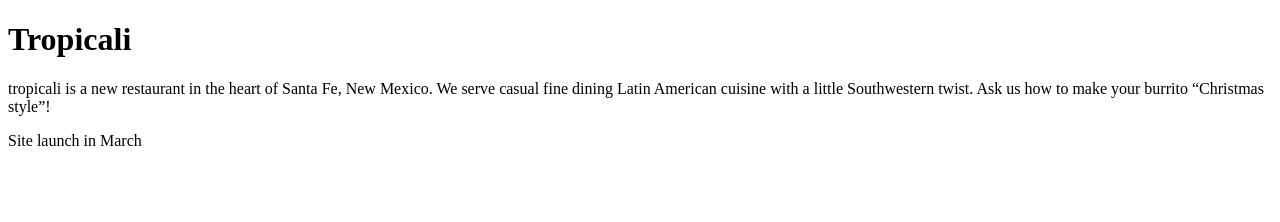
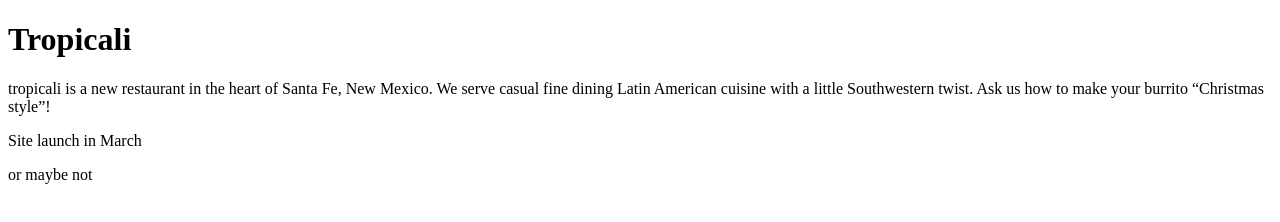
Before and after one commit to nalosman/tropicali, a plain HTML site: page index.html in a window 1280 px wide. Drawn offline with Linux system fonts and the light colour scheme.

Commit message:
Update index.html

```diff
--- a/index.html
+++ b/index.html
@@ -13,6 +13,7 @@
    <p>tropicali is a new restaurant in the heart of Santa Fe, New Mexico. We serve casual fine dining Latin American cuisine with a little Southwestern twist. Ask us how to make your burrito “Christmas style”!</p>
 
    <p>Site launch in March</p>
+   <p>or maybe not</p>
 
 </body>
 </html>
```
